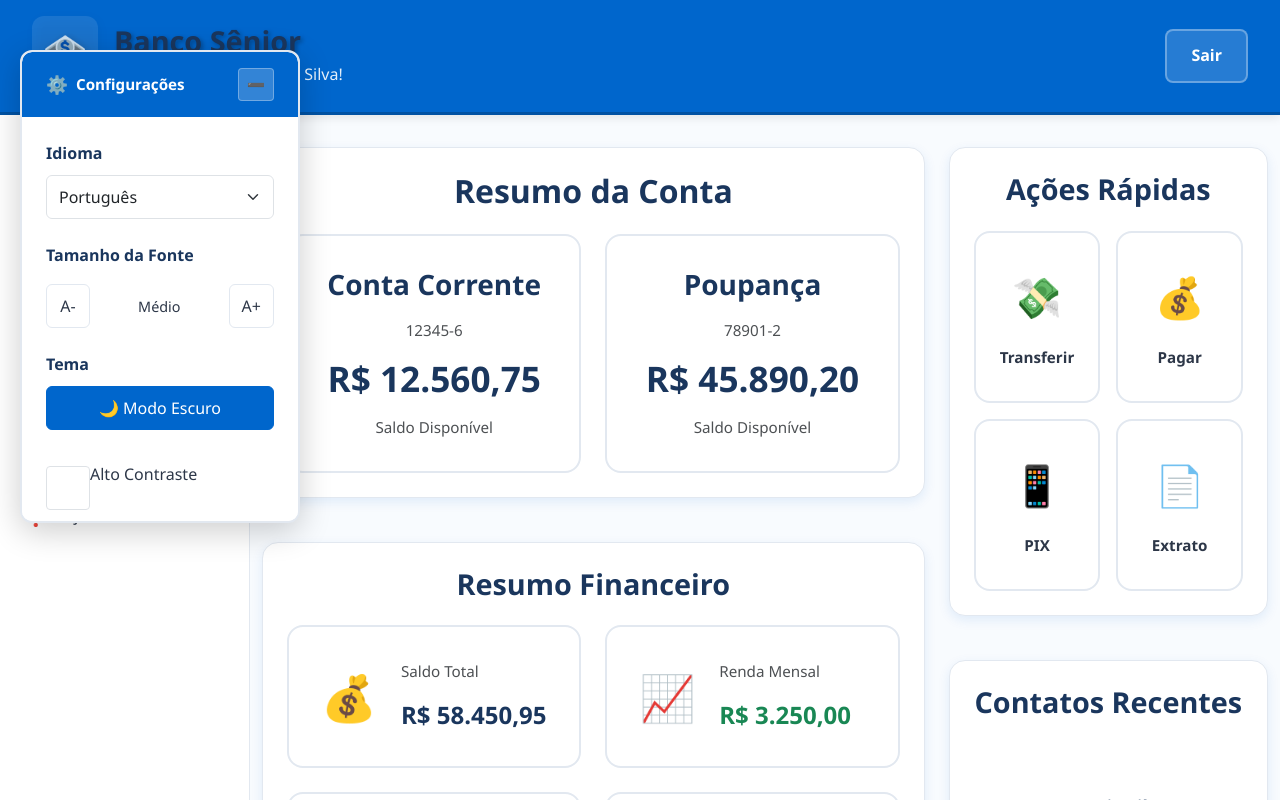
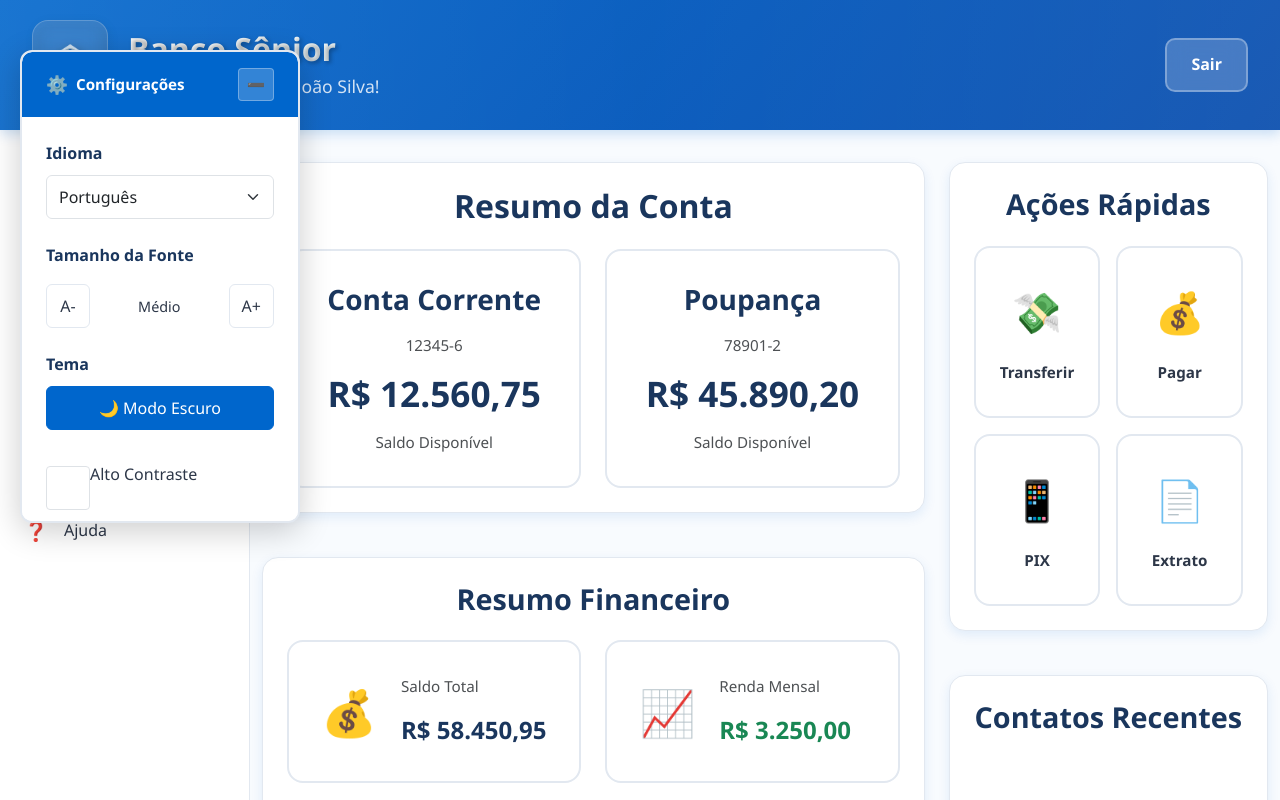
Before and after one commit to BssEric/Banco-S-nior---Facilitador-de-Transa-es, a React (Vite) app: page / in a window 1280 px wide. Shown: the top 800 px of the page. Built offline with nearby package versions, Linux system fonts and the light colour scheme.

Commit message:
Atualizar o Header.css

```diff
--- a/src/components/Header/Header.css
+++ b/src/components/Header/Header.css
@@ -1,40 +1,60 @@
 .header {
-  background: var(--primary);
+  background: linear-gradient(135deg, var(--primary) 0%, #0047AB 100%);
   color: white;
-  box-shadow: 0 2px 10px rgba(0, 0, 0, 0.1);
+  box-shadow: 0 4px 12px rgba(0, 102, 204, 0.2);
   padding: 0;
-  border-bottom: 3px solid var(--primary-hover);
+  border-bottom: none;
+  position: relative;
+  overflow: hidden;
+}
+
+.header::before {
+  content: '';
+  position: absolute;
+  top: 0;
+  left: 0;
+  right: 0;
+  height: 100%;
+  background: linear-gradient(90deg,
+    rgba(255,255,255,0.1) 0%,
+    rgba(255,255,255,0.05) 50%,
+    rgba(255,255,255,0.1) 100%);
+  pointer-events: none;
 }
 
 .header-container {
   max-width: 1400px;
   margin: 0 auto;
-  padding: 1rem 2rem;
+  padding: 1.25rem 2rem;
   display: flex;
   justify-content: space-between;
   align-items: center;
   gap: 2rem;
+  position: relative;
+  z-index: 1;
 }
 
 /* Logo + Nome à esquerda */
 .header-brand {
   display: flex;
   align-items: center;
-  gap: 1rem;
+  gap: 1.25rem;
   flex: 1;
 }
 
 .logo-img {
   font-size: 2.5em;
   filter: drop-shadow(2px 2px 4px rgba(0, 0, 0, 0.3));
-  background: rgba(255, 255, 255, 0.1);
-  padding: 0.5rem;
-  border-radius: 12px;
+  background: rgba(255, 255, 255, 0.15);
+  padding: 0.75rem;
+  border-radius: 16px;
   display: flex;
   align-items: center;
   justify-content: center;
-  min-width: 60px;
-  min-height: 60px;
+  min-width: 70px;
+  min-height: 70px;
+  backdrop-filter: blur(10px);
+  border: 1px solid rgba(255, 255, 255, 0.2);
 }
 
 .brand-text {
@@ -44,17 +64,22 @@
 
 .brand-text h1 {
   margin: 0;
-  font-size: 1.8em;
+  font-size: 2em;
   font-weight: 700;
   text-shadow: 2px 2px 4px rgba(0, 0, 0, 0.3);
   line-height: 1.2;
+  background: linear-gradient(135deg, #FFFFFF 0%, #E8F4F8 100%);
+  -webkit-background-clip: text;
+  -webkit-text-fill-color: transparent;
+  background-clip: text;
 }
 
 .brand-text p {
   margin: 0.25rem 0 0 0;
   opacity: 0.9;
-  font-size: 1em;
+  font-size: 1.1em;
   font-weight: 500;
+  color: rgba(255, 255, 255, 0.9);
 }
 
 /* Botão Sair à direita */
@@ -66,20 +91,22 @@
 }
 
 .logout-button {
-  background: rgba(255, 255, 255, 0.15);
+  background: rgba(255, 255, 255, 0.2);
   border: 2px solid rgba(255, 255, 255, 0.3);
   color: white;
   padding: 0.75rem 1.5rem;
-  border-radius: 8px;
+  border-radius: 10px;
   transition: all 0.3s ease;
   font-weight: 600;
   white-space: nowrap;
+  backdrop-filter: blur(10px);
 }
 
 .logout-button:hover {
-  background: rgba(255, 255, 255, 0.25);
+  background: rgba(255, 255, 255, 0.3);
   transform: translateY(-2px);
-  box-shadow: 0 4px 12px rgba(0, 0, 0, 0.2);
+  box-shadow: 0 6px 20px rgba(0, 0, 0, 0.2);
+  border-color: rgba(255, 255, 255, 0.5);
 }
 
 /* Responsividade */
@@ -90,27 +117,22 @@
   }
 
   .header-brand {
-    gap: 0.75rem;
+    gap: 1rem;
   }
 
   .logo-img {
     font-size: 2em;
-    min-width: 50px;
-    min-height: 50px;
-    padding: 0.4rem;
+    min-width: 60px;
+    min-height: 60px;
+    padding: 0.6rem;
   }
 
   .brand-text h1 {
-    font-size: 1.4em;
+    font-size: 1.6em;
   }
 
   .brand-text p {
-    font-size: 0.9em;
-  }
-
-  .logout-button {
-    padding: 0.6rem 1.2rem;
-    font-size: 0.9em;
+    font-size: 1em;
   }
 }
 
```
